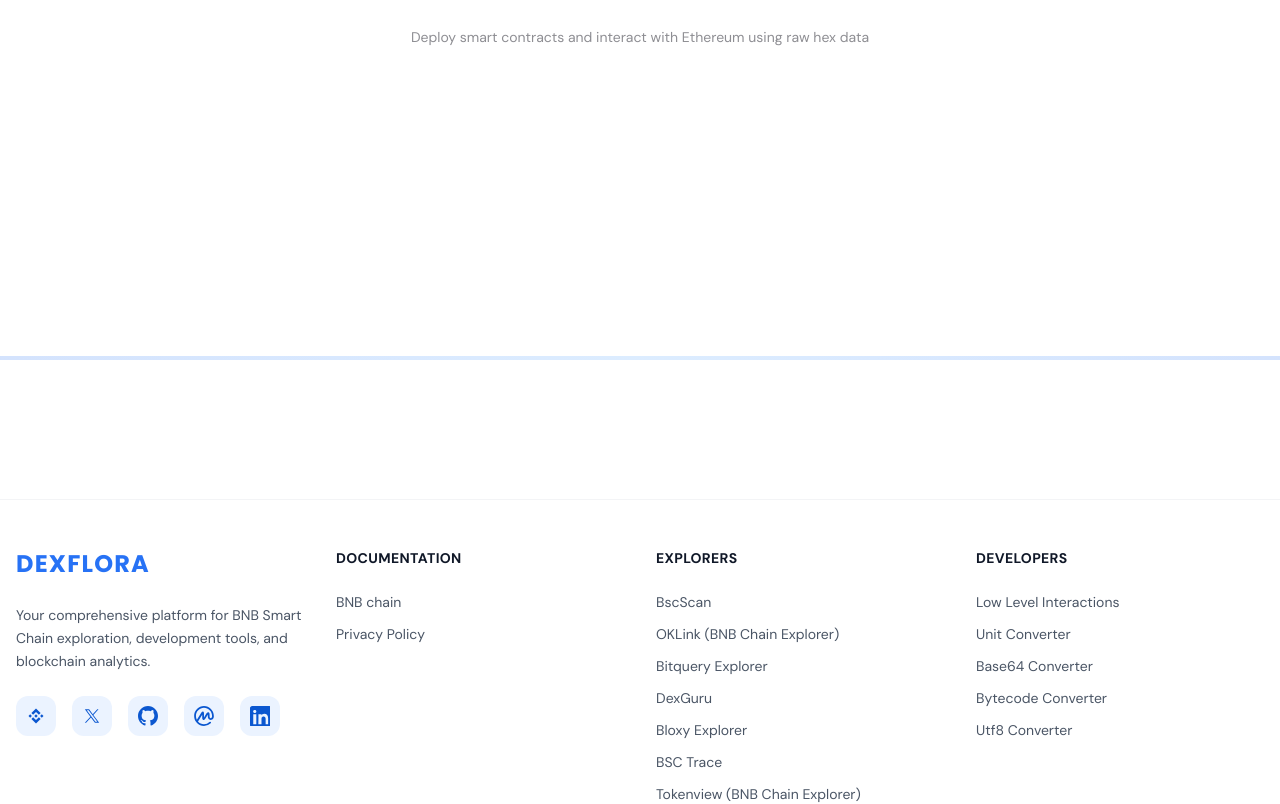
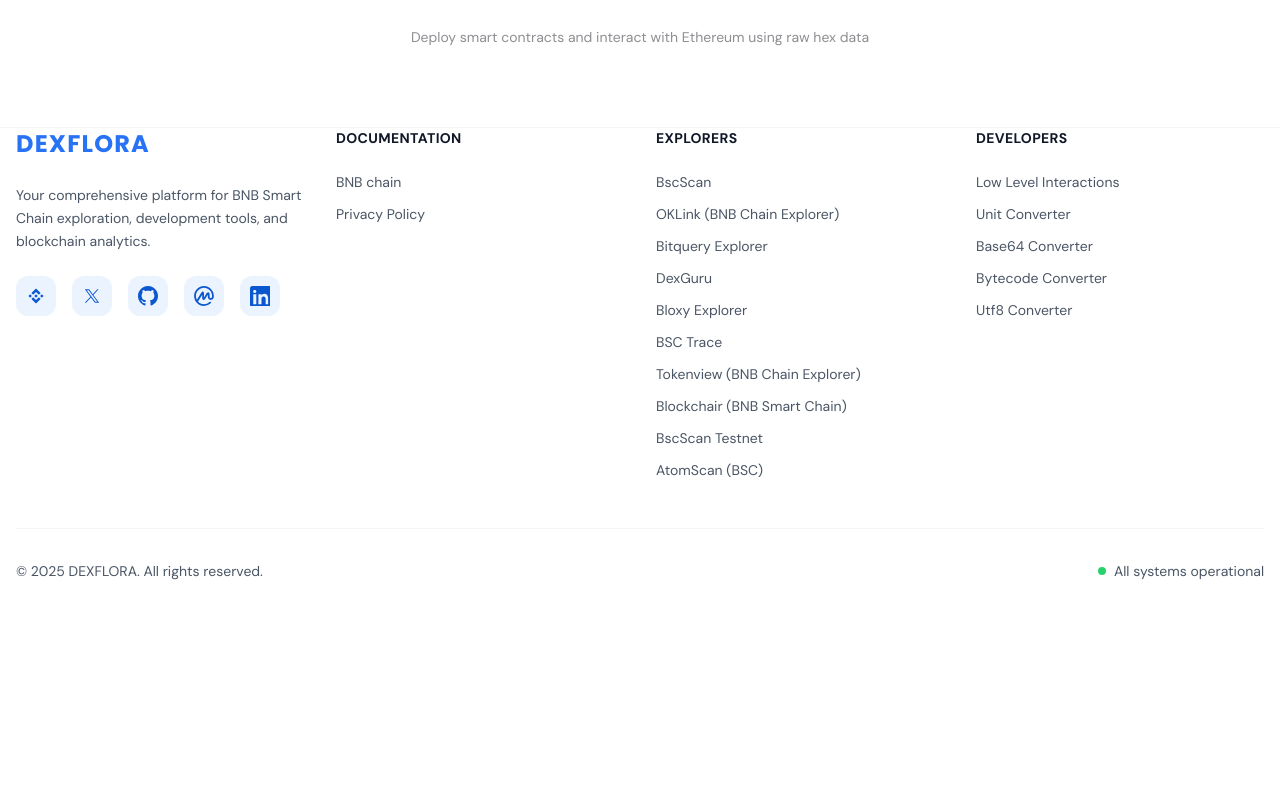
Before and after one commit to reactit3/dexflora, a Next.js app: page /developers/low-level in a window 1280 px wide. Shown: the part 440-1244 px from the top of the page. After the commit the page ends 1069 px from the top, so only its background shows below. Built offline with nearby package versions, Linux system fonts and the light colour scheme; no server answers.

Commit message:
adjusted the spacing

```diff
--- a/components/Footer.tsx
+++ b/components/Footer.tsx
@@ -55,7 +55,7 @@ export function Footer() {
 
   return (
     <footer className="bg-white border-t border-gray-100 mt-16 ">
-      <div className="  px-4 py-12">
+      <div className="  px-4 pb-12">
         {/* Main Footer Content */}
         <div className="grid grid-cols-1 md:grid-cols-2 lg:grid-cols-4 gap-8 mb-12">
           {/* Brand Section */}
@@ -137,9 +137,6 @@ export function Footer() {
             </div>
           </div>
         </div>
-
-        {/* Decorative Elements */}
-        <div className="absolute bottom-0 left-0 w-full h-1 bg-gradient-to-r from-brand via-blue-400 to-brand opacity-20"></div>
       </div>
     </footer>
   );
--- a/components/developers/LowLevel.tsx
+++ b/components/developers/LowLevel.tsx
@@ -99,7 +99,7 @@ export function LowLevel() {
   };
 
   return (
-    <div className="min-h-screen p-4">
+    <div className=" p-4">
       <div className="max-w-6xl mx-auto">
         {/* Header */}
         <div className="text-center mb-8">
```
